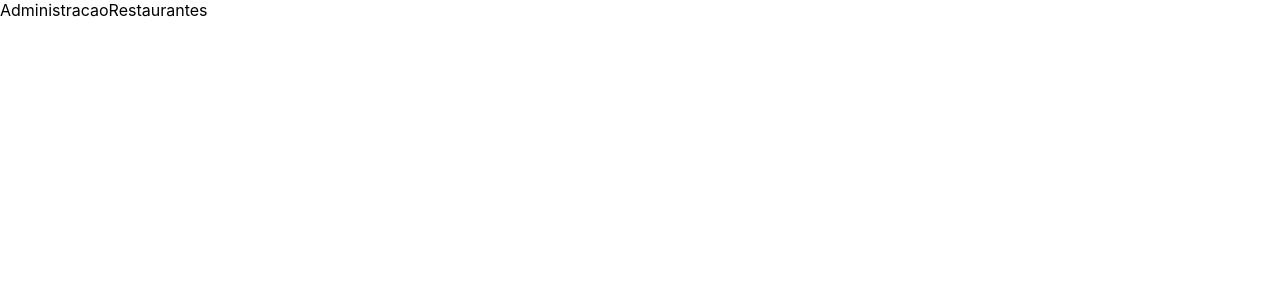
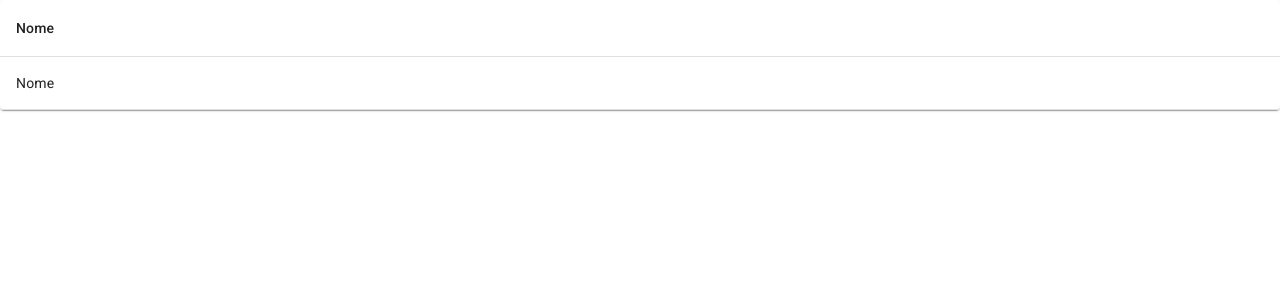
Before and after one commit to erikenascimento/Alura-Food, a React (Create React App) app: page /admin/restaurantes in a window 1280 px wide. Shown: the top 300 px of the page. Built offline with nearby package versions, Linux system fonts and the light colour scheme.

Commit message:
Creating the mainframe for the table from materialUI, the idea is to create a page for inserting restaurants/dishes in the database

```diff
--- a/src/paginas/Administracao/Restaurantes/AdministracaoRestaurantes.tsx
+++ b/src/paginas/Administracao/Restaurantes/AdministracaoRestaurantes.tsx
@@ -1,5 +1,34 @@
+import { useState } from "react";
+import IRestaurante from "../../../interfaces/IRestaurante";
+import {
+	Paper,
+	Table,
+	TableBody,
+	TableCell,
+	TableContainer,
+	TableHead,
+	TableRow,
+} from "@mui/material";
+
 const AdministracaoRestaurantes = () => {
-	return <div>AdministracaoRestaurantes</div>;
+	const [restaurantes, setRestaurantes] = useState<IRestaurante[]>([]);
+
+	return (
+		<TableContainer component={Paper}>
+			<Table sx={{ minWidth: 650 }} aria-label="simple table">
+				<TableHead>
+					<TableRow>
+						<TableCell>Nome</TableCell>
+					</TableRow>
+				</TableHead>
+				<TableBody>
+					<TableRow>
+						<TableCell>Nome</TableCell>
+					</TableRow>
+				</TableBody>
+			</Table>
+		</TableContainer>
+	);
 };
 
 export default AdministracaoRestaurantes;
```
